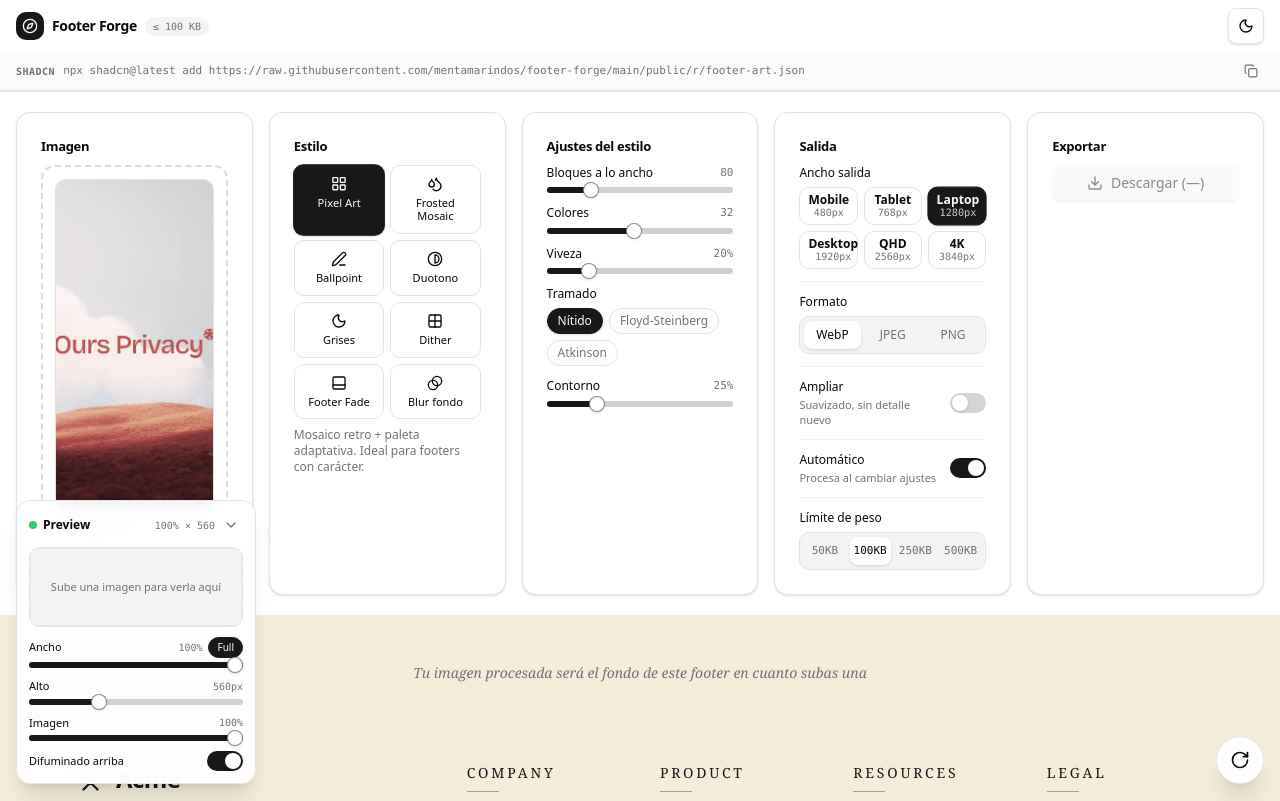
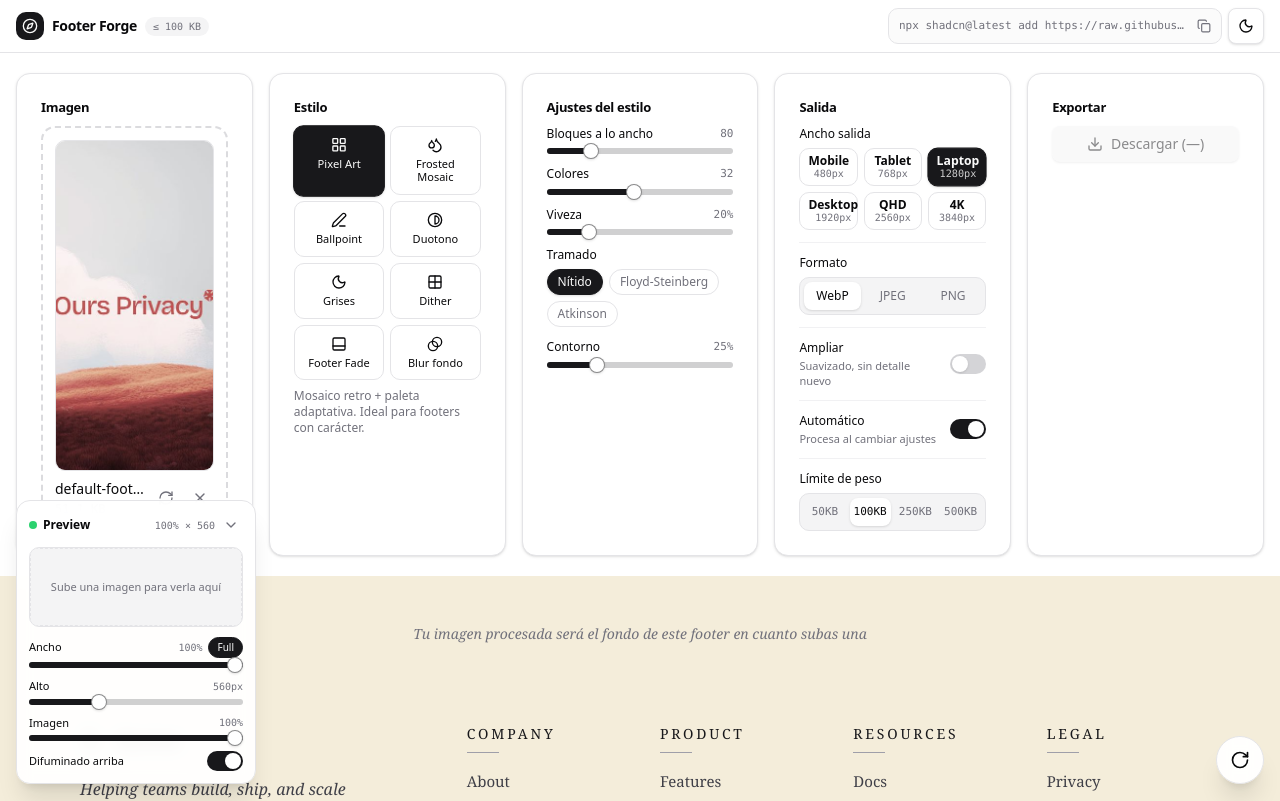
Before and after one commit to mentamarindos/footer-forge, a React (Vite) app: page / in a window 1280 px wide. Shown: the top 801 px of the page. Built offline with nearby package versions, Linux system fonts and the light colour scheme.

Commit message:
Copy shadcn al navbar como píldora compacta; fuera la tira del header

```diff
--- a/src/App.tsx
+++ b/src/App.tsx
@@ -17,7 +17,7 @@ import { formatBytes } from "@/lib/utils";
 const INSTALL_CMD =
   "npx shadcn@latest add https://raw.githubusercontent.com/mentamarindos/footer-forge/main/public/r/footer-art.json";
 
-function InstallStrip() {
+function InstallCopy() {
   const [copied, setCopied] = useState(false);
 
   const copy = async () => {
@@ -36,26 +36,21 @@ function InstallStrip() {
   };
 
   return (
-    <div className="border-b bg-muted/40">
-      <div className="mx-auto flex w-full max-w-[1400px] items-center gap-2 px-4 py-1.5">
-        <span className="hidden shrink-0 font-mono text-[10px] font-semibold uppercase tracking-wider text-muted-foreground sm:inline">
-          shadcn
-        </span>
-        <code className="min-w-0 flex-1 truncate font-mono text-[11px] text-muted-foreground">
+    <div className="flex min-w-0 items-center gap-1 rounded-lg border bg-muted/40 py-1 pl-2.5 pr-1">
+      <code className="hidden min-w-0 max-w-40 truncate font-mono text-[11px] text-muted-foreground md:block lg:max-w-72">
         {INSTALL_CMD}
       </code>
       <button
         type="button"
         onClick={() => void copy()}
         aria-label="Copiar comando de instalación"
-          title="Copiar"
+        title={INSTALL_CMD}
         className="shrink-0 rounded-md p-1.5 text-muted-foreground transition-all duration-150 hover:bg-accent hover:text-foreground active:scale-90"
       >
         <span key={copied ? "check" : "copy"} className="animate-pop block">
           {copied ? <Check className="h-3.5 w-3.5 text-green-600" /> : <Copy className="h-3.5 w-3.5" />}
         </span>
       </button>
-      </div>
     </div>
   );
 }
@@ -115,9 +110,11 @@ export default function App() {
               ≤ {formatBytes(maxBytes)}
             </span>
           </div>
+          <div className="flex shrink-0 items-center gap-1.5">
+            <InstallCopy />
             <ThemeToggle dark={dark} onToggle={toggleDark} />
           </div>
-        <InstallStrip />
+        </div>
       </header>
 
       <main className="mx-auto grid w-full max-w-[1400px] gap-4 px-4 py-5">
```
Lines whose indentation alone changed are shown as unchanged.
